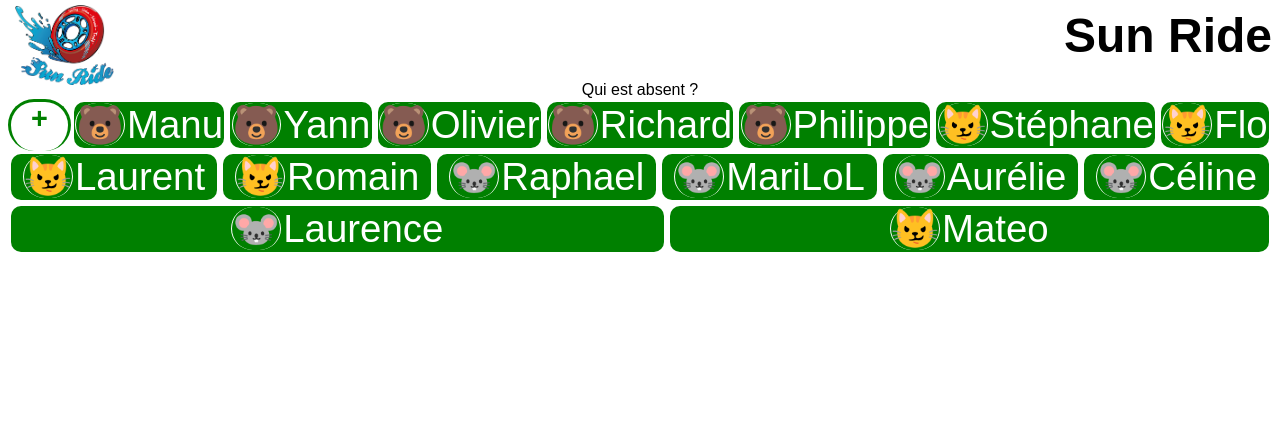
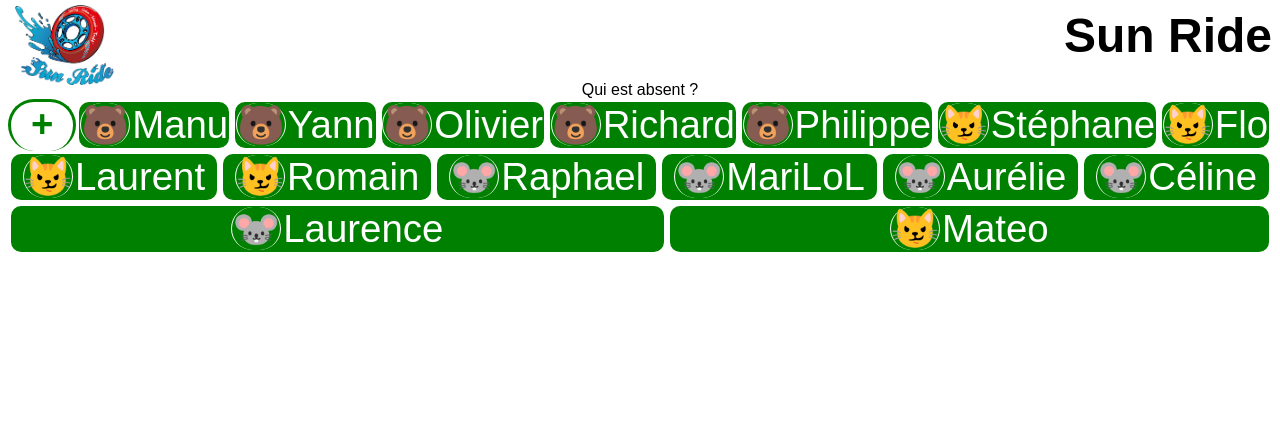
Before and after one commit to Aerom1/matchmaking, a PHP site: page / in a window 1280 px wide. Shown: the top 421 px of the page. Run offline with PHP 8.4, Linux system fonts and the light colour scheme.

Commit message:
bug affichage du divPlus

```diff
--- a/style.css
+++ b/style.css
@@ -134,6 +134,9 @@
     flex-grow: 1;
   }
 
+  #divPlus{
+    font-size: 5vw;
+  }
 }
 
 /* AFFICHAGE PORTRAIT */
@@ -213,6 +216,9 @@
   #div3.player{
     display: inline-block;
     width:10%;
+  }
+  #divPlus{
+    font-size: 7vw;
   }
 }
 
@@ -424,7 +430,6 @@ html, .fullscreen {
   border-bottom: 0px;
   padding: 0px 20px ;
   /* margin:5px; */
-  font-size: 1.8rem;
   font-weight: bolder;
   /* align-items: center; */
   background-color: white;
@@ -504,4 +509,7 @@ div.span {
   .container {
     width: 30%;
   }
+  #divPlus{
+    font-size: 3vw;
+  }
 }
```
